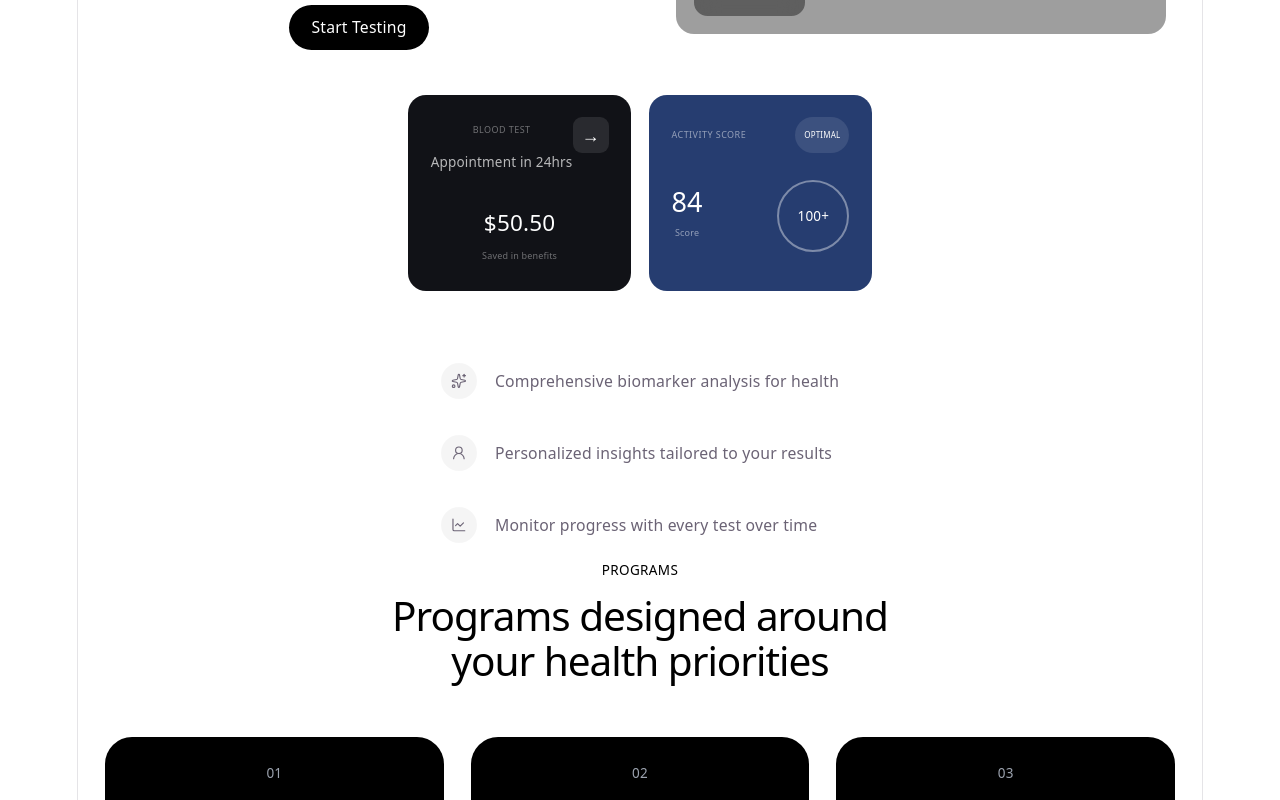
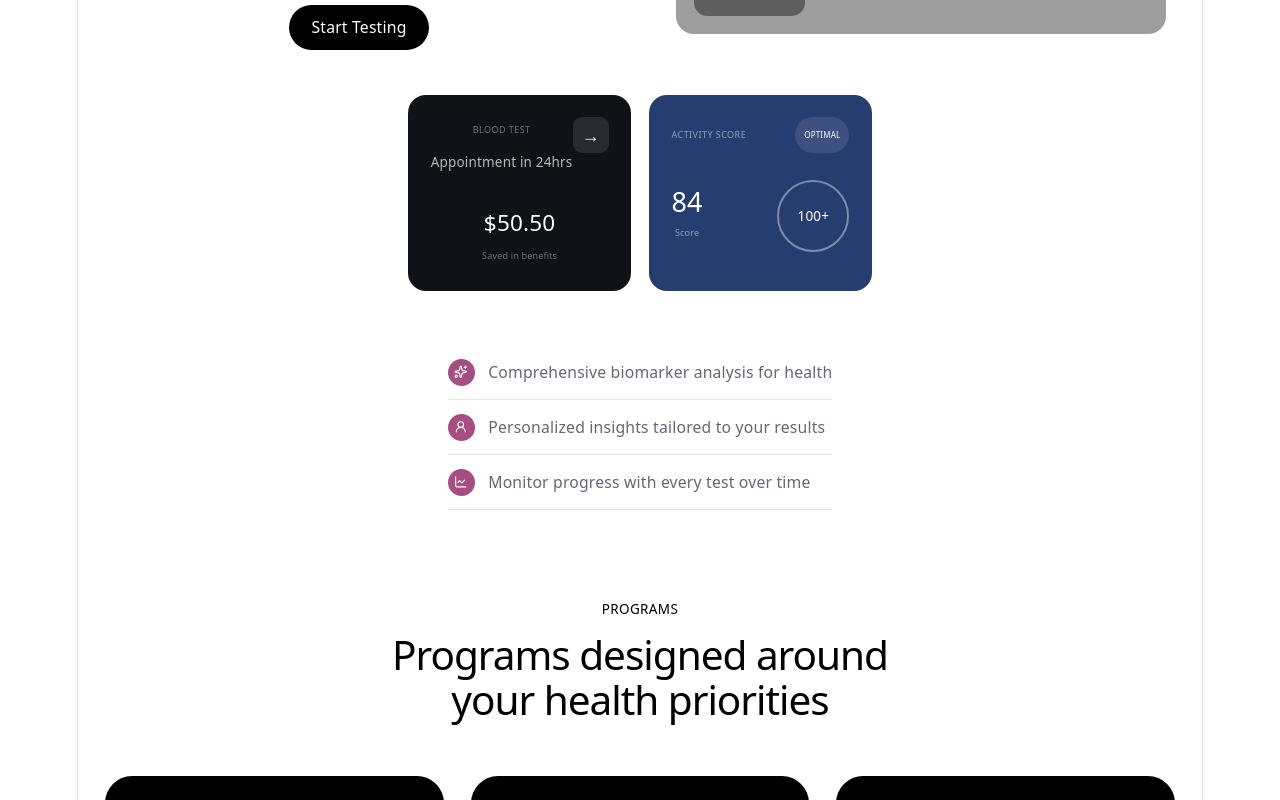
Before and after one commit to Okoronkwo-Franklyn/Avio-Landing-Page-, a React (Vite) app: page / in a window 1280 px wide. Shown: the part 499-1299 px from the top of the page. Built offline with nearby package versions, Linux system fonts and the light colour scheme; grey boxes are pictures that could not be loaded.

Commit message:
Refactor FeatureList component structure and styles
Updated layout and styling for FeatureList component.

```diff
--- a/src/components/FeatureList.jsx
+++ b/src/components/FeatureList.jsx
@@ -1,8 +1,5 @@
 import { Sparkles, UserRound, LineChart } from "lucide-react";
 
-// Three horizontal rows: icon, copy, thin divider. Sits directly under
-// the hero copy in the reference, so it stays narrow and left-aligned
-// rather than spanning the full page width.
 const FEATURES = [
   {
     icon: Sparkles,
@@ -20,17 +17,23 @@ const FEATURES = [
 
 function FeatureList() {
   return (
-    <section className="bg-white mx-auto max-w-7xl px-6 lg:px-8">
-      <div className="max-w-md">
+    <section className="mx-auto max-w-7xl px-6 pb-20 lg:px-8">
+      <div className="max-w-lg">
         {FEATURES.map(({ icon: Icon, text }) => (
           <div
             key={text}
-            className="row-divider flex items-center gap-4 py-4"
+            className="flex items-center gap-3 border-b border-black/10 py-3"
           >
-            <span className="flex h-8 w-8 flex-none items-center justify-center rounded-full bg-black/[0.04]">
-              <Icon className="h-3.5 w-3.5 text-ink" strokeWidth={1.75} />
+            <span className="flex h-6 w-6 shrink-0 items-center justify-center rounded-full bg-[#a64d82]">
+              <Icon
+                className="h-3 w-3 text-white"
+                strokeWidth={2}
+              />
             </span>
-            <p className="text-sm text-stone">{text}</p>
+
+            <p className="text-sm text-stone">
+              {text}
+            </p>
           </div>
         ))}
       </div>
@@ -38,4 +41,4 @@ function FeatureList() {
   );
 }
 
-export default FeatureList
+export default FeatureList;
```
